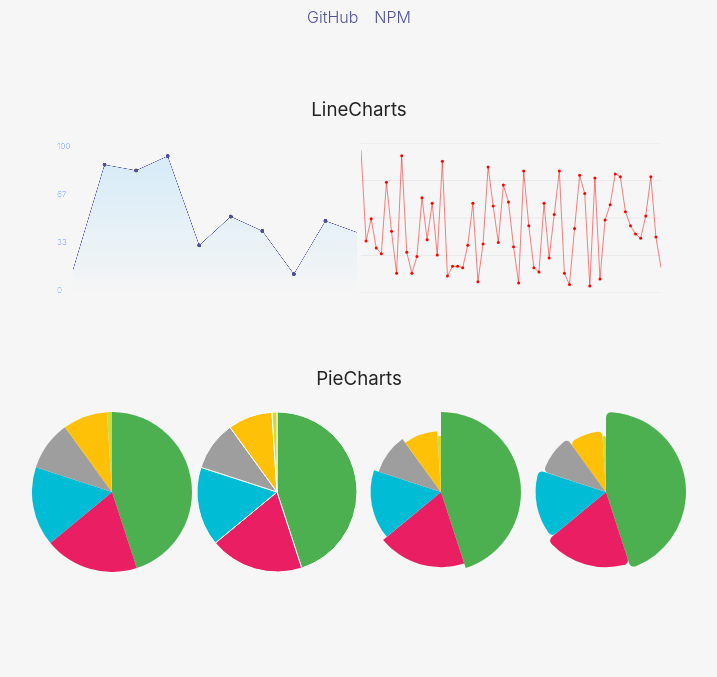
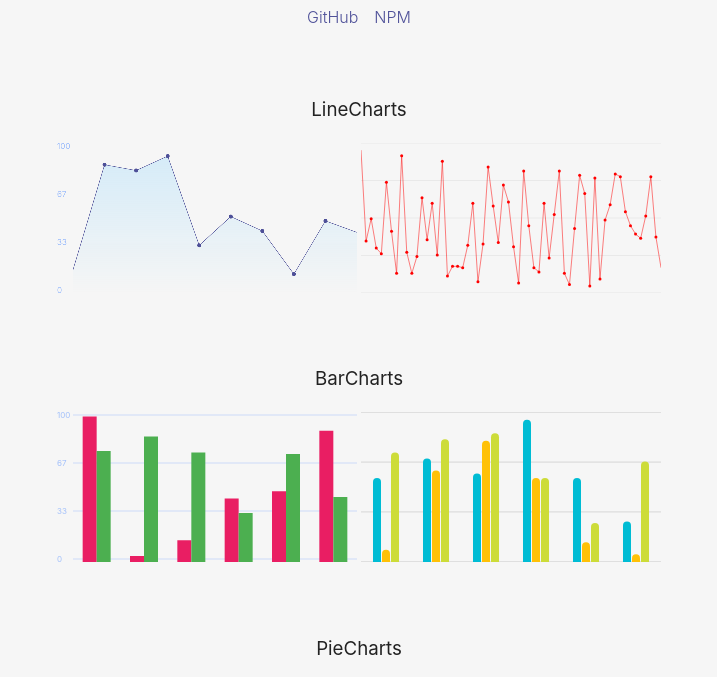
Before and after one commit to SanichKotikov/micro-charts, a website built with Parcel: page docs/index.html in a window 1280 px wide. Shown: the part 123-800 px from the top of the page, without its empty margins (281-998 px from the left). Built offline with nearby package versions, Linux system fonts and the light colour scheme.

Commit message:
Added BarChart

```diff
--- a/docs/index.html
+++ b/docs/index.html
@@ -32,6 +32,11 @@
   <canvas id="line-chart-2"></canvas>
 </section>
 <section>
+  <h3>BarCharts</h3>
+  <canvas id="bar-chart-1"></canvas>
+  <canvas id="bar-chart-2"></canvas>
+</section>
+<section>
   <h3>PieCharts</h3>
   <canvas id="pie-chart-1"></canvas>
   <canvas id="pie-chart-2"></canvas>
--- /dev/null
+++ b/docs/src/barchart.ts
@@ -0,0 +1,24 @@
+import { getCanvas, getRandomData } from './helpers';
+import { createBarChart } from '../../src/barchart';
+
+function getData(count: number, bars: number) {
+  return Array.from(new Array(count))
+    .map((value, i) => ({ id: i.toString(), values: getRandomData(bars) }))
+}
+
+createBarChart(getCanvas('bar-chart-1'), getData(6, 2), {
+  fill: ['#E91E63', '#4CAF50'],
+  barWidth: 14,
+  barMargin: 0,
+  barRadius: 0,
+  levelFont: "8px system, -apple-system, BlinkMacSystemFont",
+  top: 100,
+  bottom: 0,
+});
+
+createBarChart(getCanvas('bar-chart-2'), getData(6, 3), {
+  fill: ['#00BCD4', '#FFC107', '#CDDC39'],
+  levelColor: 'rgba(40, 40, 40, .3)',
+  barWidth: 8,
+  barMargin: 0.5,
+});
--- a/docs/src/index.ts
+++ b/docs/src/index.ts
@@ -1,2 +1,3 @@
 import './piecharts';
 import './linecharts';
+import './barchart';
--- a/package.json
+++ b/package.json
@@ -44,6 +44,9 @@
       "path": "lib/linechart/index.js"
     },
     {
+      "path": "lib/barchart/index.js"
+    },
+    {
       "path": "lib/piechart/index.js"
     },
     {
--- /dev/null
+++ b/src/barchart/constants.ts
@@ -0,0 +1,13 @@
+import { IBarChartOptions } from './types';
+
+export const OPTIONS: Readonly<IBarChartOptions> = {
+  ratio: window.devicePixelRatio || 1,
+  fill: ['#4e5098'],
+  barWidth: 10,
+  barMargin: 1,
+  barRadius: 4,
+  levelCount: 3,
+  levelStroke: 0.5,
+  levelColor: 'rgba(80, 140, 255, 0.5)',
+  hoverColor: 'rgba(80, 140, 255, 0.05)',
+};
--- /dev/null
+++ b/src/barchart/draw.ts
@@ -0,0 +1,20 @@
+import { IParams } from '../types';
+import { clearCanvas, drawLevels } from '../core';
+import { IBarData, IOptions } from './types';
+
+export function draw(params: IParams<IBarData, IOptions>) {
+  const { canvas, options: { width, height } } = params;
+
+  clearCanvas(canvas, width, height);
+  drawLevels(params);
+
+  const { fill } = params.options;
+  const ctx = canvas.getContext('2d') as CanvasRenderingContext2D;
+
+  params.paths.forEach((item) => {
+    item.pillars.forEach((path, i) => {
+      ctx.fillStyle = fill[Math.min(i, fill.length - 1)];
+      ctx.fill(path);
+    })
+  });
+}
--- /dev/null
+++ b/src/barchart/helpers.ts
@@ -0,0 +1,74 @@
+import { calcEdges, calcPadding } from '../core';
+import { IBarChartData, IBarData, IBarChartOptions, IOptions } from './types';
+import { OPTIONS } from './constants';
+
+export function getOptions(
+  canvas: HTMLCanvasElement,
+  data: ReadonlyArray<Readonly<IBarChartData>>,
+  options: Partial<Readonly<IBarChartOptions>> = {},
+): Readonly<IOptions> {
+  const custom: Readonly<IBarChartOptions> = { ...OPTIONS, ...options };
+
+  const values = data
+    .map(item => item.values as number[])
+    .reduce((res, current) => [...res, ...current], []);
+
+  const edges = calcEdges(values, options.top, options.bottom);
+  const padding = calcPadding(canvas, edges, custom.levelStroke, custom.levelFont);
+
+  const { width, height } = canvas;
+  return { ...custom, width, height, ...edges, ...padding };
+}
+
+function getBarPath(x: number, y: number, w: number, h: number, r: number) {
+  const path = new Path2D();
+
+  if (r <= 0) {
+    path.rect(x, y, w, h);
+    return path;
+  }
+
+  const radius = Math.min(r, (w / 2));
+  const yR = y + radius;
+  const x2 = x + w;
+
+  path.moveTo(x, h);
+  path.lineTo(x, yR);
+  path.quadraticCurveTo(x, y, x + radius, y);
+  path.lineTo(x2 - radius, y);
+  path.quadraticCurveTo(x2, y, x2, yR);
+  path.lineTo(x2, h);
+  path.closePath();
+
+  return path;
+}
+
+export function calcData(
+  data: ReadonlyArray<Readonly<IBarChartData>>,
+  options: Readonly<IOptions>,
+): ReadonlyArray<Readonly<IBarData>> {
+  const { width, height, sPadding, vPadding, top, bottom } = options;
+
+  const W = (width - sPadding) / (data.length);
+  const H = (height - (vPadding * 2)) / (top - bottom);
+
+  const { barWidth, barMargin, barRadius } = options;
+  const ptW = barWidth + (barMargin * 2);
+
+  return data.map((item, i) => {
+    const x = i * W + sPadding;
+
+    const shift = (W - (ptW * item.values.length)) / 2;
+
+    const pillars = item.values.map((value, idx) => {
+      const pX = x + shift + (idx * ptW) + barMargin;
+      const pY = (top - value) * H + vPadding;
+      return getBarPath(pX, pY, barWidth, height, barRadius);
+    });
+
+    const mask = new Path2D();
+    mask.rect(x, 0, W, height);
+
+    return { data: item, pillars, path: mask };
+  });
+}
--- /dev/null
+++ b/src/barchart/index.ts
@@ -0,0 +1,24 @@
+import { IParams } from '../types';
+import { setupCanvas, setupEvents } from '../core';
+import { IBarChartData, IBarData, IBarChartOptions, IOptions } from './types';
+import { getOptions, calcData } from './helpers';
+import { draw } from './draw';
+
+export function createBarChart(
+  canvas: HTMLCanvasElement,
+  data: ReadonlyArray<Readonly<IBarChartData>>,
+  options: Partial<Readonly<IBarChartOptions>> = {},
+) {
+  const opt = getOptions(canvas, data, options);
+  setupCanvas(canvas, opt.width, opt.height, opt.ratio);
+
+  const paths = calcData(data, opt);
+  const params: IParams<IBarData, IOptions> = { canvas, paths, options: opt };
+
+  draw(params);
+
+  return setupEvents(params, draw, () => ({
+    items: paths,
+    fill: () => opt.hoverColor,
+  }));
+}
--- /dev/null
+++ b/src/barchart/types.ts
@@ -0,0 +1,27 @@
+import { IPathData, ISize, IPadding, ILevelOptions, IHoverData, IEventHandlers } from '../types';
+
+export interface IBarChartData {
+  id: string;
+  values: ReadonlyArray<number>;
+}
+
+export interface IBarData extends IPathData<IBarChartData> {
+  pillars: ReadonlyArray<Path2D>;
+}
+
+type BarChartClickHandler = (data: Readonly<IBarChartData>) => void;
+type BarChartHoverHandler = (value?: IHoverData<Readonly<IBarChartData>>) => void;
+type EventHandlers = IEventHandlers<BarChartClickHandler, BarChartHoverHandler>;
+
+export interface IBarChartOptions extends EventHandlers, ILevelOptions {
+  fill: ReadonlyArray<string>,
+  barWidth: number;
+  barMargin: number;
+  barRadius: number;
+  hoverColor: string;
+}
+
+export interface IOptions extends IBarChartOptions, IPadding, ISize {
+  top: number;
+  bottom: number;
+}
--- a/src/core.ts
+++ b/src/core.ts
@@ -1,7 +1,50 @@
-import { IPathData, IParams, IEventHandlers, IHoverRenderData } from './types';
+import {
+  IPathData,
+  IParams,
+  IPadding,
+  IEdges,
+  IEventHandlers,
+  IDrawLevelOptions,
+  IHoverRenderData,
+} from './types';
 
 export function pipe(...fus: Function[]) {
   return <T>(init: T) => fus.reduce((res, fn) => fn(res), init);
+}
+
+export function calcEdges(values: number[], top?: number, bottom?: number): Readonly<IEdges> {
+  let upper = top ?? Math.max.apply(null, values);
+  let lower = bottom ?? Math.min.apply(null, values);
+  const shift = (upper - lower) * 5 / 100;
+
+  if (typeof top !== 'number') upper = Math.ceil(upper + shift);
+  if (typeof bottom !== 'number') lower = Math.floor(lower - shift)
+
+  return { top: upper, bottom: lower };
+}
+
+export function calcPadding(
+  canvas: HTMLCanvasElement,
+  edges: IEdges,
+  levelStroke: number,
+  levelFont?: string,
+): Readonly<IPadding> {
+  const stroke = levelStroke / 2;
+  if (!levelFont) return { sPadding: 0, vPadding: stroke };
+
+  const ctx = canvas.getContext('2d') as CanvasRenderingContext2D;
+  ctx.font = levelFont;
+
+  const labels = [edges.top, edges.bottom]
+    .map(num => Math.round(num).toString())
+    .sort((a, b) => b.length - a.length);
+
+  const { actualBoundingBoxAscent, width } = ctx.measureText(labels[0]);
+
+  return {
+    sPadding: Math.ceil(width + 2), // font width, plus 2px
+    vPadding: Math.max(stroke, actualBoundingBoxAscent / 2),
+  };
 }
 
 export function setupCanvas(canvas: HTMLCanvasElement, width: number, height: number, ratio: number) {
@@ -17,6 +60,41 @@ export function setupCanvas(canvas: HTMLCanvasElement, width: number, height: nu
 export function clearCanvas(canvas: HTMLCanvasElement, width: number, height: number) {
   const ctx = canvas.getContext('2d') as CanvasRenderingContext2D;
   ctx.clearRect(0, 0, width, height);
+}
+
+export function drawLevels<O extends IDrawLevelOptions>(params: IParams<any, O>) {
+  const { canvas, options } = params;
+  const ctx = canvas.getContext('2d') as CanvasRenderingContext2D;
+
+  const { levelStroke, levelCount } = options;
+  if (!Number.isFinite(levelCount) || levelCount <= 0 || levelStroke <= 0) return params;
+
+  const { width, height, top, bottom, sPadding, vPadding, levelColor, levelFont } = options;
+  const count = Math.ceil(levelCount);
+  const L = (height - vPadding * 2) / count;
+
+  const step = (top - bottom) / count;
+
+  for (let i = 0; i < count + 1; i++) {
+    const y = (i * L) + vPadding;
+
+    ctx.beginPath();
+    ctx.moveTo(sPadding, y);
+    ctx.lineTo(width, y);
+    ctx.lineWidth = levelStroke;
+    ctx.strokeStyle = levelColor;
+    ctx.stroke();
+
+    if (typeof levelFont === 'string') {
+      ctx.font = levelFont;
+      const label = Math.round(top - (step * i)).toString();
+      const { actualBoundingBoxAscent } = ctx.measureText(label);
+      ctx.fillStyle = levelColor;
+      ctx.fillText(label, 0, y + ((actualBoundingBoxAscent - levelStroke / 2) / 2));
+    }
+  }
+
+  return params;
 }
 
 export function getCanvasPoint(canvas: HTMLCanvasElement, ratio: number, event: MouseEvent) {
--- a/src/linechart/draw.ts
+++ b/src/linechart/draw.ts
@@ -1,5 +1,5 @@
-import { pipe, clearCanvas } from '../core';
 import { IParams } from '../types';
+import { pipe, clearCanvas, drawLevels } from '../core';
 import { IPoint, IOptions } from './types';
 
 function fill(params: IParams<IPoint, IOptions>) {
@@ -60,42 +60,8 @@ function line(params: IParams<IPoint, IOptions>) {
   return params;
 }
 
-function rows(params: IParams<IPoint, IOptions>) {
-  const { canvas, options } = params;
-  const ctx = canvas.getContext('2d') as CanvasRenderingContext2D;
-
-  const { levelStroke, levelCount } = options;
-  if (!Number.isFinite(levelCount) || levelCount <= 0 || levelStroke <= 0) return params;
-
-  const { width, height, top, bottom, sPadding, vPadding, levelColor, levelFont } = options;
-  const count = Math.ceil(levelCount);
-  const L = (height - vPadding * 2) / count;
-
-  const step = (top - bottom) / count;
-
-  for (let i = 0; i < count + 1; i++) {
-    const y = (i * L) + vPadding;
-    ctx.beginPath();
-    ctx.moveTo(sPadding, y);
-    ctx.lineTo(width, y);
-    ctx.lineWidth = levelStroke;
-    ctx.strokeStyle = levelColor;
-    ctx.stroke();
-
-    if (levelFont) {
-      ctx.font = levelFont;
-      const label = Math.round(top - (step * i)).toString();
-      const { actualBoundingBoxAscent } = ctx.measureText(label);
-      ctx.fillStyle = levelColor;
-      ctx.fillText(label, 0, y + ((actualBoundingBoxAscent - levelStroke / 2) / 2));
-    }
-  }
-
-  return params;
-}
-
 export function draw(params: IParams<IPoint, IOptions>) {
   const { canvas, options: { width, height } } = params;
   clearCanvas(canvas, width, height);
-  pipe(fill, line, rows)(params);
+  pipe(fill, line, drawLevels)(params);
 }
--- a/src/linechart/helpers.ts
+++ b/src/linechart/helpers.ts
@@ -1,42 +1,6 @@
+import { calcEdges, calcPadding } from '../core';
 import { OPTIONS } from './constants';
-import { ILineChartData, IPadding, IEdges, IPoint, ILineChartOptions, IOptions } from './types';
-
-function calcEdges(
-  data: ReadonlyArray<Readonly<ILineChartData>>,
-  options: Partial<Readonly<ILineChartOptions>>,
-): Readonly<IEdges> {
-  const { top, bottom } = options;
-  const values = data.map(item => item.value);
-
-  let upper = top ?? Math.max.apply(null, values);
-  let lower = bottom ?? Math.min.apply(null, values);
-  const shift = (upper - lower) * 5 / 100;
-
-  if (typeof top !== 'number') upper = Math.ceil(upper + shift);
-  if (typeof bottom !== 'number') lower = Math.floor(lower - shift)
-
-  return { top: upper, bottom: lower };
-}
-
-function calcPadding(
-  canvas: HTMLCanvasElement,
-  options: Readonly<ILineChartOptions>,
-  biggestLabel: string,
-): Readonly<IPadding> {
-  const { levelStroke, levelFont } = options;
-  const stroke = levelStroke / 2;
-
-  if (!levelFont) return { sPadding: 0, vPadding: stroke };
-
-  const ctx = canvas.getContext('2d') as CanvasRenderingContext2D;
-  ctx.font = levelFont;
-  const { actualBoundingBoxAscent, width } = ctx.measureText(biggestLabel);
-
-  return {
-    sPadding: Math.ceil(width + 2), // font width, plus 2px
-    vPadding: Math.max(stroke, actualBoundingBoxAscent / 2),
-  };
-}
+import { ILineChartData, IPoint, ILineChartOptions, IOptions } from './types';
 
 export function getOptions(
   canvas: HTMLCanvasElement,
@@ -44,13 +8,8 @@ export function getOptions(
   options: Partial<Readonly<ILineChartOptions>> = {},
 ): Readonly<IOptions> {
   const custom: Readonly<ILineChartOptions> = { ...OPTIONS, ...options };
-  const edges = calcEdges(data, options);
-
-  const labels = [edges.top, edges.bottom]
-    .map(num => Math.round(num).toString())
-    .sort((a, b) => b.length - a.length);
-
-  const padding = calcPadding(canvas, custom, labels[0]);
+  const edges = calcEdges(data.map(item => item.value), options.top, options.bottom);
+  const padding = calcPadding(canvas, edges, custom.levelStroke, custom.levelFont);
 
   const { width, height } = canvas;
   return { ...custom, width, height, ...edges, ...padding };
```
Also changed, not shown: src/linechart/types.ts (+6 -23 lines), src/types.ts (+29 -0 lines), README.md.
